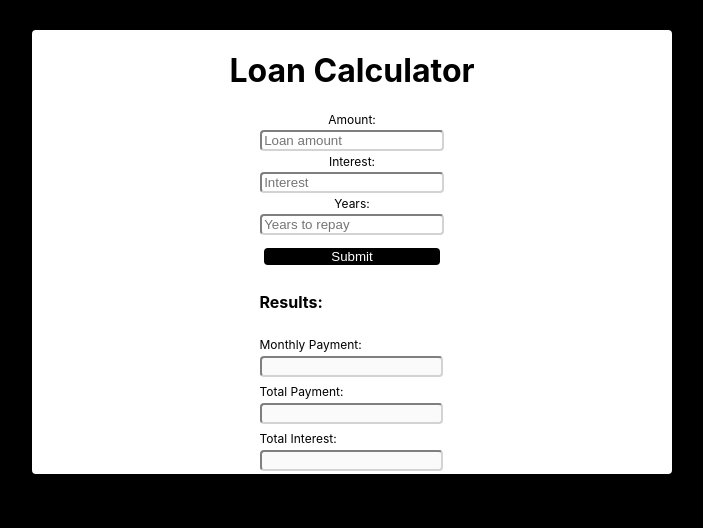
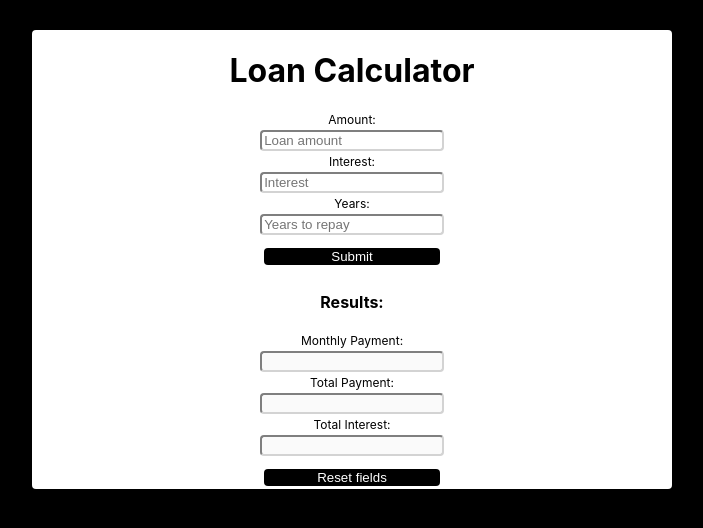
Before and after one commit to suzanamelomoraes/loan-calculator-react-hooks, a React (Create React App) app: page / in a window 1280 px wide. Shown: the top 528 px of the page, without its empty margins (288-991 px from the left). Built offline with nearby package versions, Linux system fonts and the light colour scheme.

Commit message:
create button to call a function that reset the state to an empty properties and clear the fields to the user start to use the calculator again

```diff
--- a/src/components/calculator.jsx
+++ b/src/components/calculator.jsx
@@ -2,7 +2,7 @@ import React, { useState } from 'react';
 import { useForm } from 'react-hook-form';
 
 function Calculator() {
-  const { register, handleSubmit, errors, reset } = useForm();
+  const { register, handleSubmit, errors } = useForm();
   const [results, setResults] = useState({
     monthlyPayment: '',
     totalPayment: '',
@@ -34,6 +34,14 @@ function Calculator() {
       newResults.totalInterest = initialTotalInterest;
       setResults(newResults);
     }
+  };
+
+  const clearFields = () => {
+    const newResults = { ...results };
+    newResults.monthlyPayment = '';
+    newResults.totalPayment = '';
+    newResults.totalInterest = '';
+    setResults(newResults);
   };
 
   return (
@@ -91,7 +99,7 @@ function Calculator() {
         </div>
       </form>
 
-      <div>
+      <div className='myform' >
         <h4>Results:</h4>
         <label>Monthly Payment:</label>
         <input type='text' value={results.monthlyPayment} disabled />
@@ -99,6 +107,12 @@ function Calculator() {
         <input type='text' value={results.totalPayment} disabled />
         <label>Total Interest:</label>
         <input type='text' value={results.totalInterest} disabled />
+        <input
+          className='clear-field'
+          value='Reset fields'
+          type='button'
+          onClick={() => clearFields()}
+        />
       </div>
     </div>
   );
```
